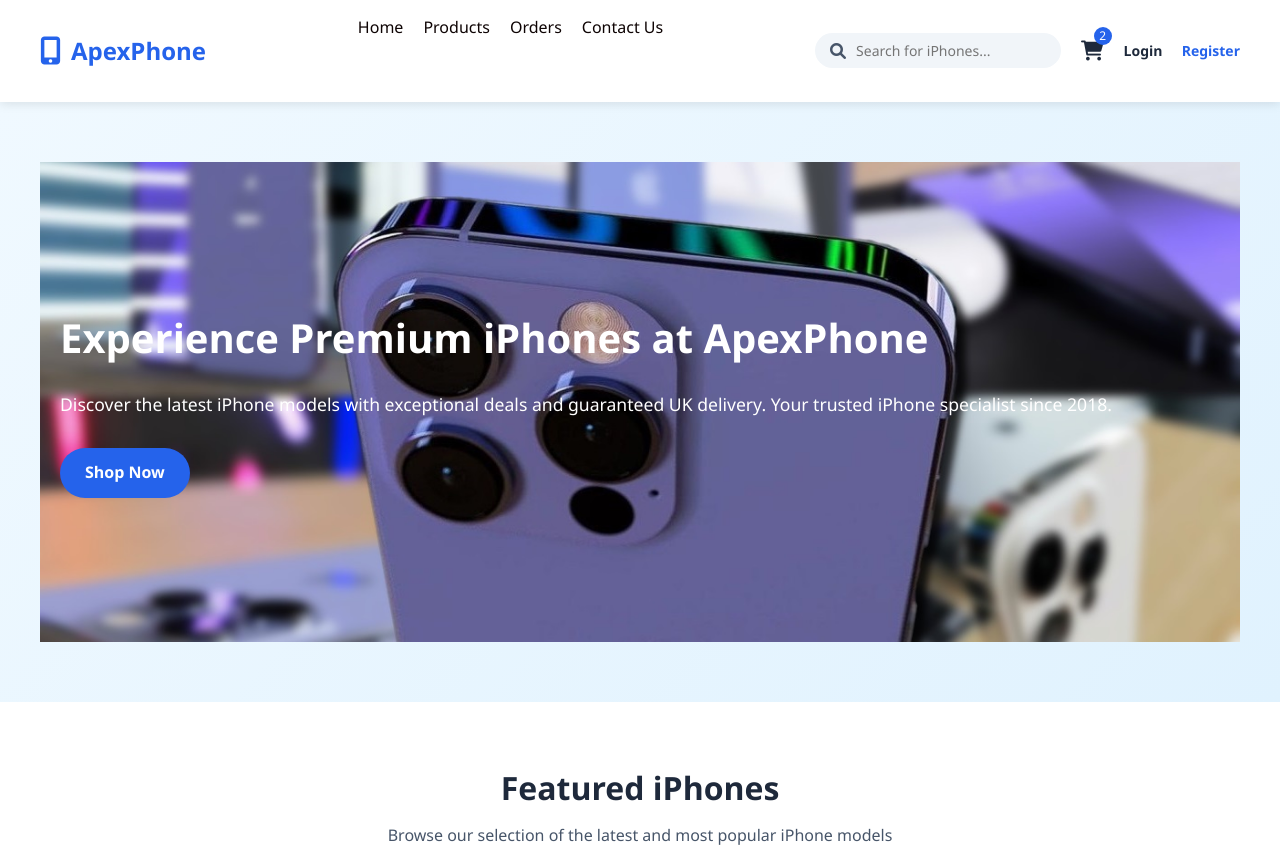
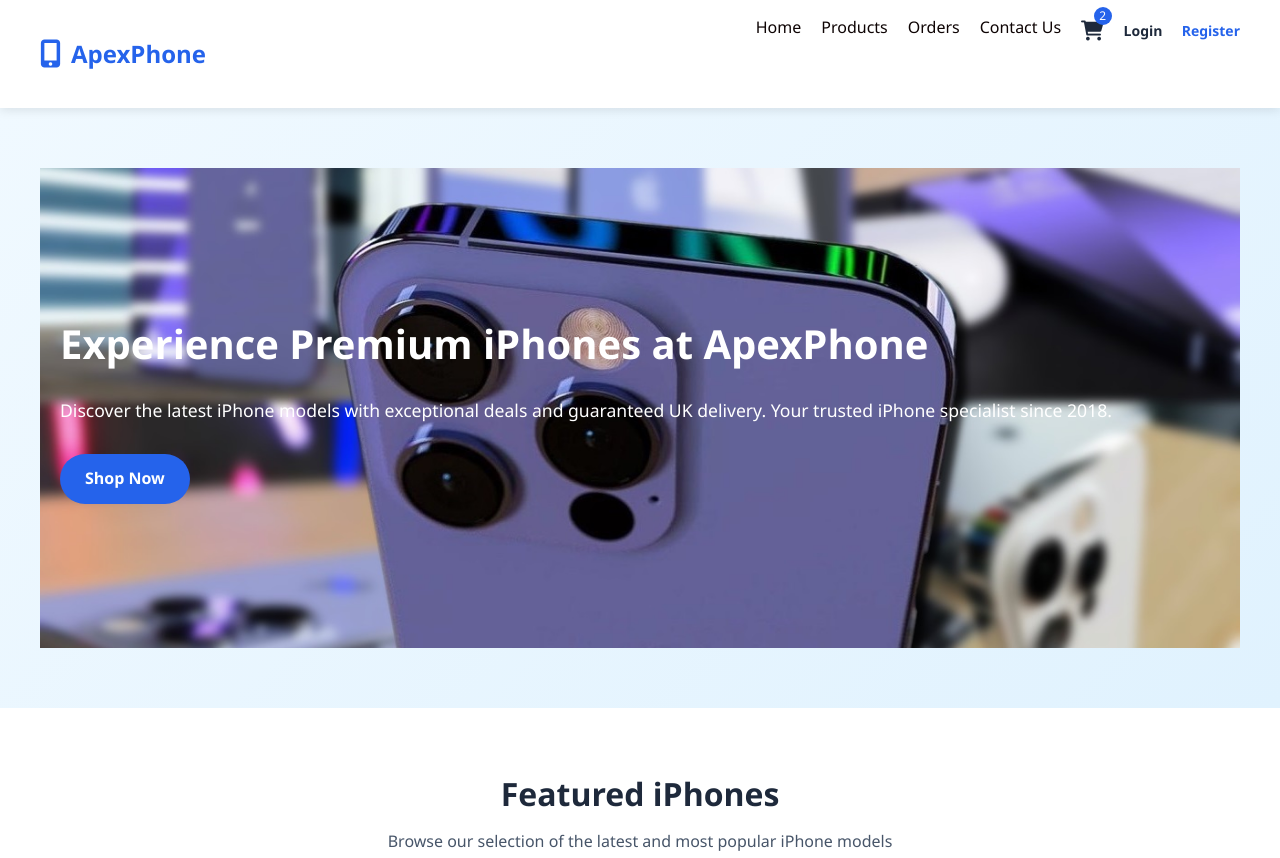
Before and after one commit to Emmanu-hec2a/apexphones, a plain HTML site: page index.html in a window 1280 px wide. Shown: the top 858 px of the page. Drawn offline with Linux system fonts and the light colour scheme.

Commit message:
apexphones

```diff
--- a/index.html
+++ b/index.html
@@ -22,17 +22,23 @@
                         <li><a href="#products">Products</a></li>
                         <li><a href="#orders">Orders</a></li>
                         <li><a href="#contact">Contact Us</a></li>
+                        <div class="nav-btn">
+                            <div class="cart-btn">
+                                <i class="fas fa-shopping-cart"></i>
+                                <div id="apexphone_cart" class="cart-count">2</div>
+                            </div>
+
+                            <div class="auth-links">
+                                <a href="login.html">Login</a>
+                                <a href="register.html">Register</a>
+                            </div>
+                        </div>
                     </ul>
 
                     <div class="mobile-menu-btn">☰</div>
                 </nav>
 
-                <div class="nav-btn">
-                    <div class="search-box">
-                        <i class="fas fa-search"></i>
-                        <input type="text" placeholder="Search for iPhones...">
-                    </div>
-
+                <!-- <div class="nav-btn">
                     <div class="cart-btn">
                         <i class="fas fa-shopping-cart"></i>
                         <div id="apexphone_cart" class="cart-count">2</div>
@@ -42,7 +48,7 @@
                         <a href="login.html">Login</a>
                         <a href="register.html">Register</a>
                     </div>
-                </div>
+                </div> -->
             </div>
         </header>
 
```
